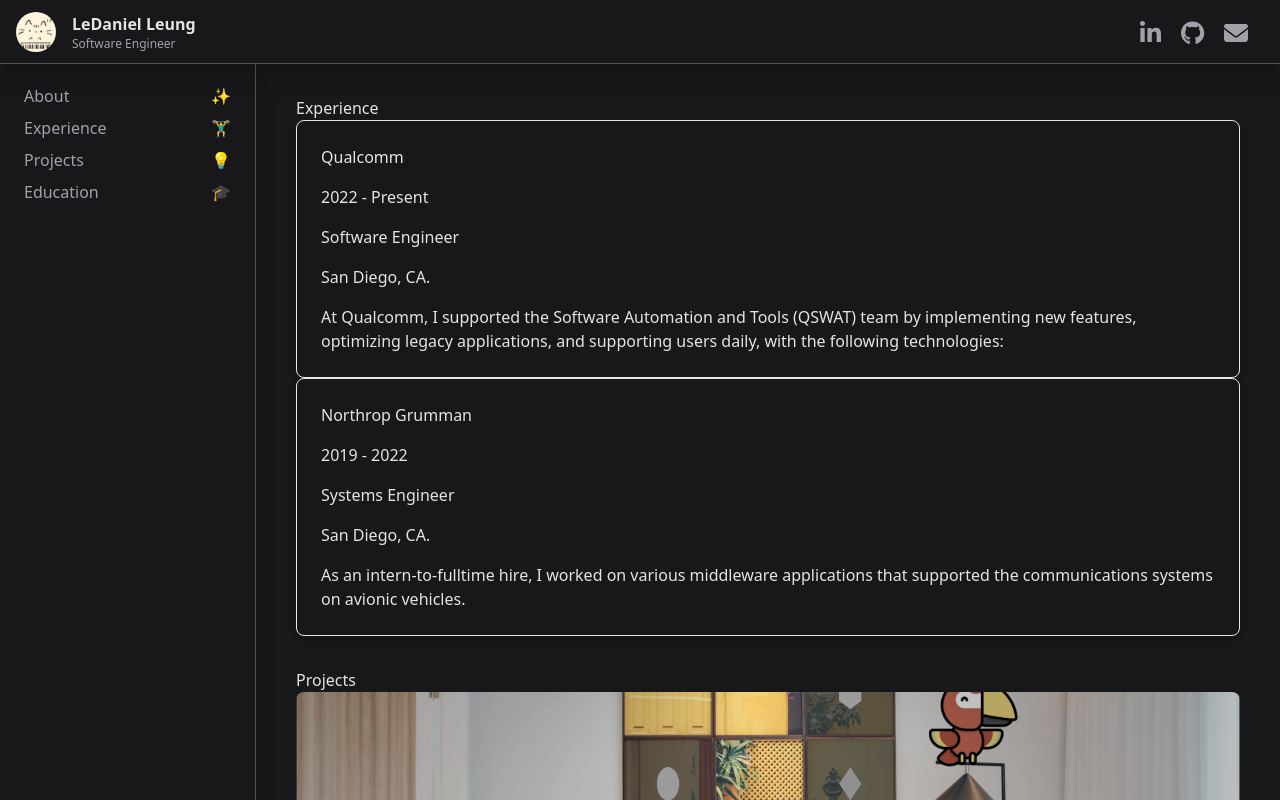
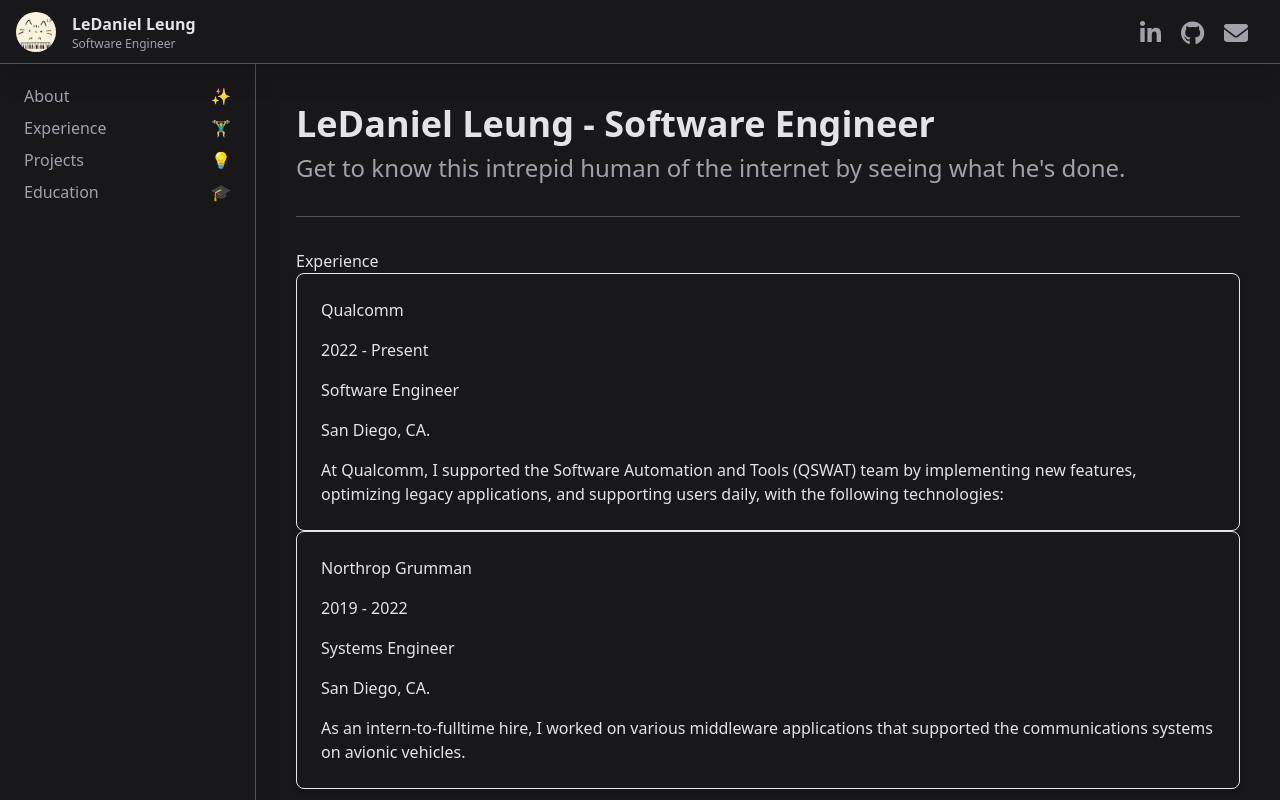
Before and after one commit to Leddy-L/ledaniel-leung, a React (Create React App) app: page / in a window 1280 px wide. Shown: the top 800 px of the page. Built offline with nearby package versions, Linux system fonts and the light colour scheme.

Commit message:
Filled out About section, fixed side navigation css/link, rebalance app css.

```diff
--- a/src/App.tsx
+++ b/src/App.tsx
@@ -13,7 +13,7 @@
     <div className="bg-zinc-900 text-zinc-200">
       <Navigation />
       {/* below should be a "page" and each page can be created of components */}
-      <div className="px-10 pb-10 mt-16 w-full md:w-4/5 md:ml-[20%]">
+      <div className="p-10 mt-16 w-full md:w-4/5 md:ml-[20%]">
         {/* <PageBanner /> */}
         <div className="flex flex-col space-y-8">
           <About />
--- a/src/components/SideNavigation.tsx
+++ b/src/components/SideNavigation.tsx
@@ -26,7 +26,7 @@
       id: 2,
       name: "Projects",
       emoji: "💡",
-      linke: "#Projects"
+      link: "#Projects"
     },
     {
       id: 3,
@@ -52,7 +52,7 @@
       <Drawer.Items className="flex flex-col text-zinc-400 pb-4">
         {navItems.map((navItem: NavItem) => (
           <a href={navItem.link ? navItem.link : "#"} target="_self" className="hover:text-zinc-200">
-            <div className="flex justify-between px-2 py-1 hover:bg-slate-800">
+            <div className="flex justify-between px-2 py-1 hover:bg-zinc-800">
               <p>{navItem.name}</p>
               <p>{navItem.emoji}</p>
             </div>
--- a/src/sections/About.tsx
+++ b/src/sections/About.tsx
@@ -1,8 +1,18 @@
 const About = () => {
+    const identities = [
+        "Software Engineer",
+        "Pianist for Hire",
+        "Aspiring Artist",
+        "Games Enthusiast",
+        "Servant to 2 Cats",
+        "Retired Barber",
+        "etc."
+    ];
 
     return (
-        <div id="About">
-
+        <div className="border-b border-zinc-600 pb-8" id="About">
+            <h1 className="font-bold text-2xl sm:text-3xl md:text-4xl">LeDaniel Leung - <span>{identities[0]}</span></h1>
+            <p className="mt-2 text-md sm:text-lg md:text-2xl text-zinc-400">Get to know this intrepid human of the internet by seeing what he's done.</p>
         </div >
     );
 };
```
